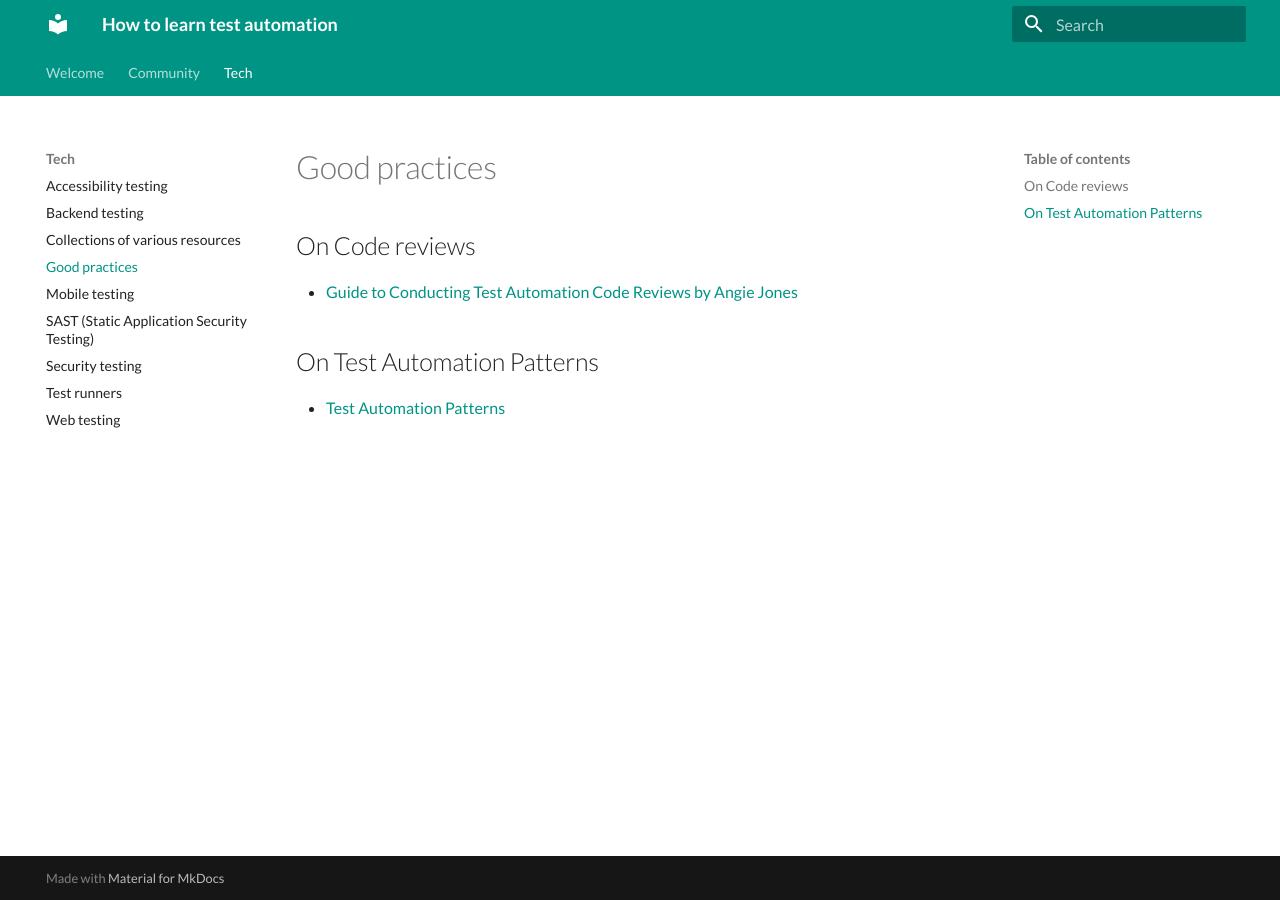
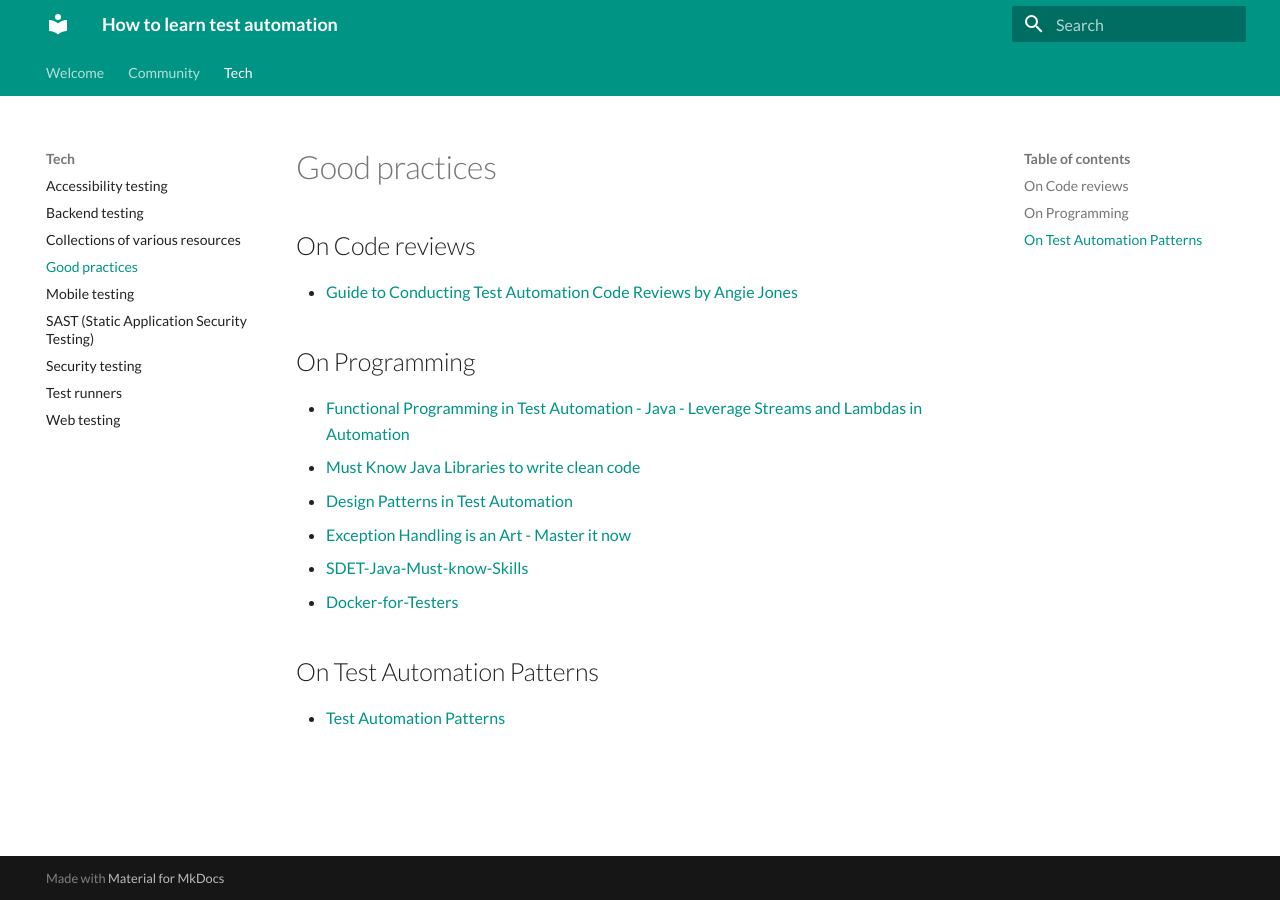
Before and after one commit to automationhacks/how-to-learn-test-automation, an MkDocs documentation site: the page built from docs/tech/good-practices.md, in a window 1280 px wide. Built offline with MkDocs 1.6.1 and Material for MkDocs 9.7.7, drawn with Linux system fonts in a browser that asks for light colours.

Commit message:
Added links to web,mobile and good-practices files (#10)
Co-authored-by: Gaurav Singh <gaurav.singh55@gmail.com>

```diff
--- a/docs/tech/good-practices.md
+++ b/docs/tech/good-practices.md
@@ -4,5 +4,14 @@
 
 - [Guide to Conducting Test Automation Code Reviews by Angie Jones](https://applitools.com/blog/guide-to-test-automation-code-reviews/)
 
+## On Programming
+
+- [Functional Programming in Test Automation - Java - Leverage Streams and Lambdas in Automation](https://www.youtube.com/watch?v=McsieQgRxqg&list=PL9ok7C7Yn9A_o6wKmhObLceifmpoQ9QNp)
+- [Must Know Java Libraries to write clean code](https://www.udemy.com/course/java-sdet-essentials/)
+- [Design Patterns in Test Automation](https://www.youtube.com/watch?v=qpq8DOecwDs&list=PL9ok7C7Yn9A8ewGj22MbLOyD9VCtZn7lF)
+- [Exception Handling is an Art - Master it now](https://www.youtube.com/watch?v=_-R_cQikPTQ&list=PL9ok7C7Yn9A_TGkcTl-PjqeFYu0CPWy3_)
+- [SDET-Java-Must-know-Skills](https://www.youtube.com/watch?v=4FINdRgBjY0&list=PL9ok7C7Yn9A-klWgtmWvs-6e3gZwuPryh)
+- [Docker-for-Testers](https://www.youtube.com/watch?v=KHnnYtQF3os&list=PL9ok7C7Yn9A9jiuK3iGfC6lFCQtxxD9sX)
+
 ## On Test Automation Patterns
 - [Test Automation Patterns](https://testautomationpatterns.org/wiki/index.php/Main_Page)
```
Also changed, not shown: docs/tech/mobile.md (+5 -2 lines), docs/tech/web.md (+1 -0 lines).
